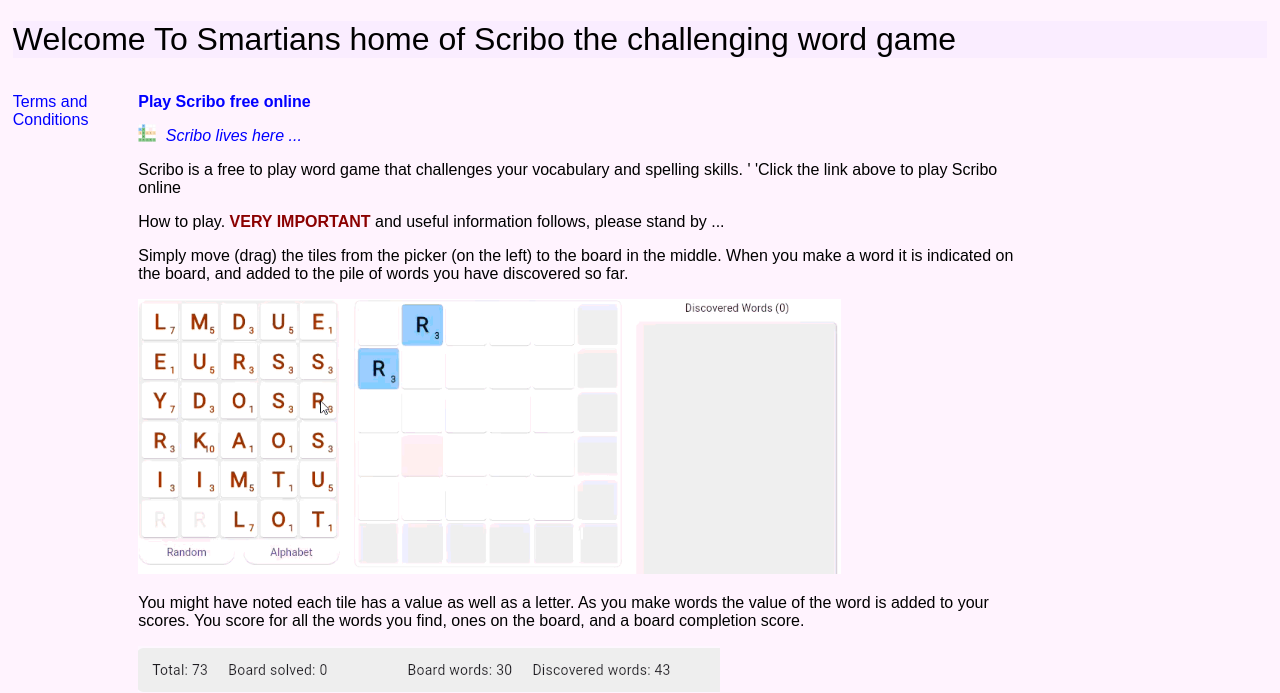
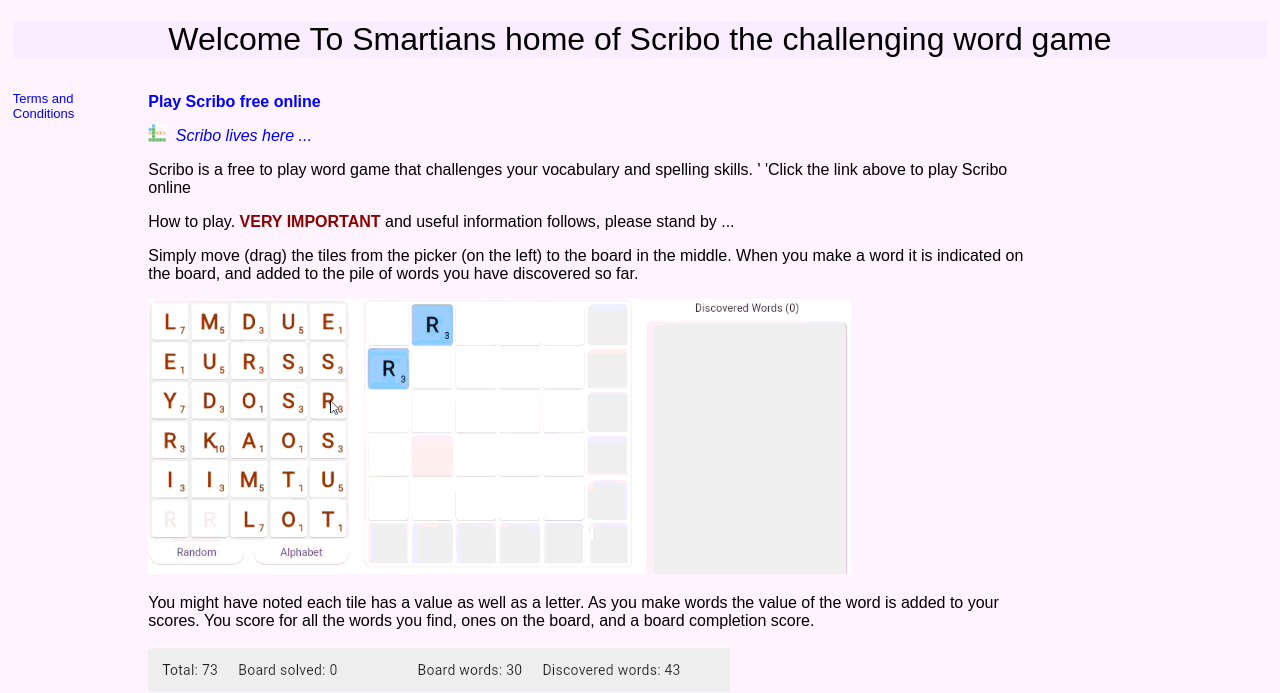
Before and after one commit to lucsan/smartians_1, a Flask app: page / in a window 1280 px wide. Shown: the top 693 px of the page. Run offline with Flask 3, Linux system fonts and the light colour scheme.

Commit message:
Web Build v0.01

```diff
--- a/templates/index.html
+++ b/templates/index.html
@@ -11,20 +11,21 @@
 
 <body style="background-color: #fff3fe; font-family: Arial, sans-serif; margin: 1%; padding: 0;">
   <header>
-    <h1 style="background-color: #faedff; font-weight: normal;">Welcome To Smartians home of Scribo the challenging word
+    <h1 style="background-color: #faedff; font-weight: normal; text-align: center;">Welcome To Smartians home of Scribo
+      the challenging word
       game</h1>
   </header>
   <main>
 
     <section>
       <!-- Left Column -->
-      <div class="columnLeft" style="float:left; width: 10%; background-color: #fff3fe;">
+      <div class="columnLeft" style="float:left; width: 10%; background-color: #fff3fe; margin-right: 10px;">
         <a href="terms.html" style="text-decoration: none; color: inherit;">
-          <h2 style="font-size: medium; font-weight: normal; color:blue">Terms and Conditions</h2>
+          <h2 style="font-size: small; font-weight: normal; color:blue">Terms and Conditions</h2>
         </a>
       </div>
       <!-- Middle Column -->
-      <div class="columnCenter" style="float:left; width: 70%; background-color: #fff3fe;">
+      <div class="columnCenter" style="float:left; width: 70%; background-color: #fff3fe; margin-right: 10px;">
         <a href="https://scribo.smartians.co.uk" target="_blank" style="text-decoration: none; color: inherit;">
           <h2 style="font-size: medium; font-weight: bold; color:blue">Play Scribo free online</h2>
           <img src="assets/images/scribo-icon-512.png"
```
